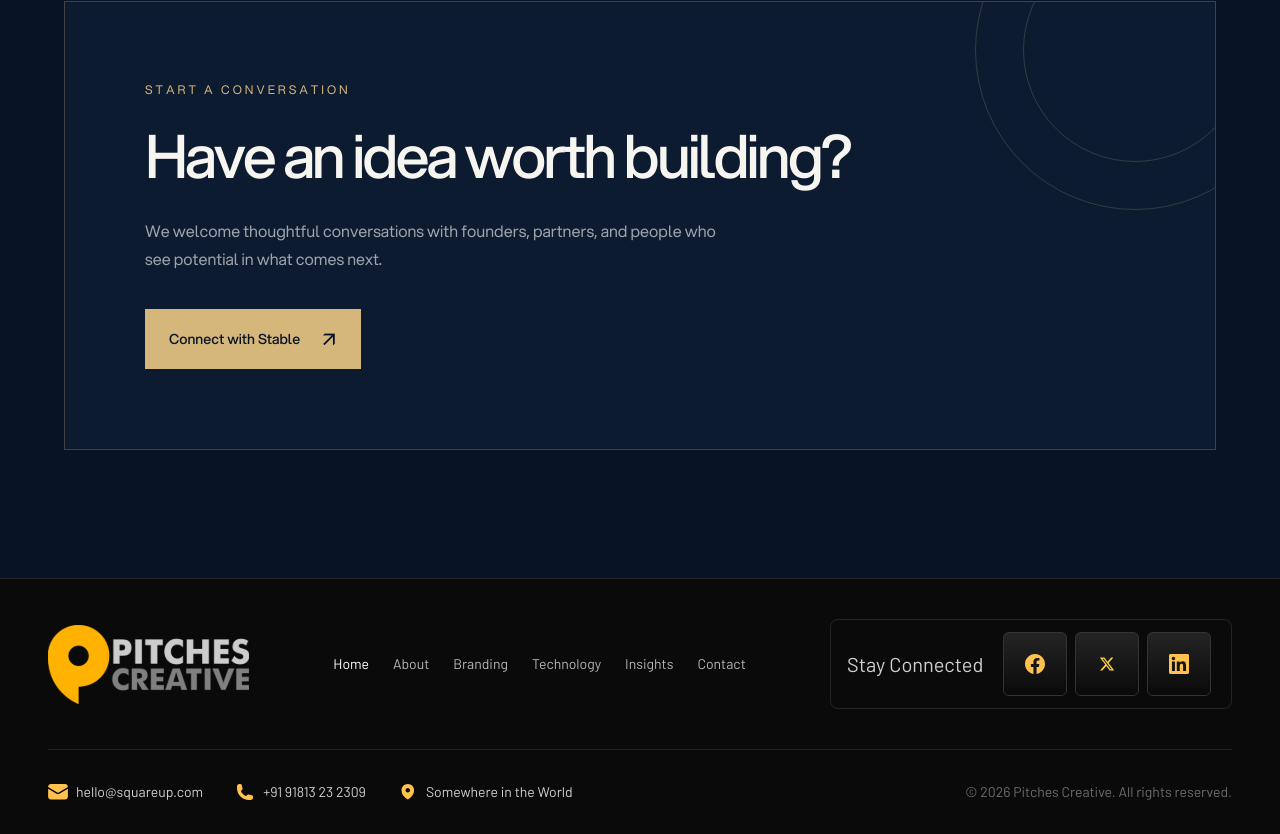
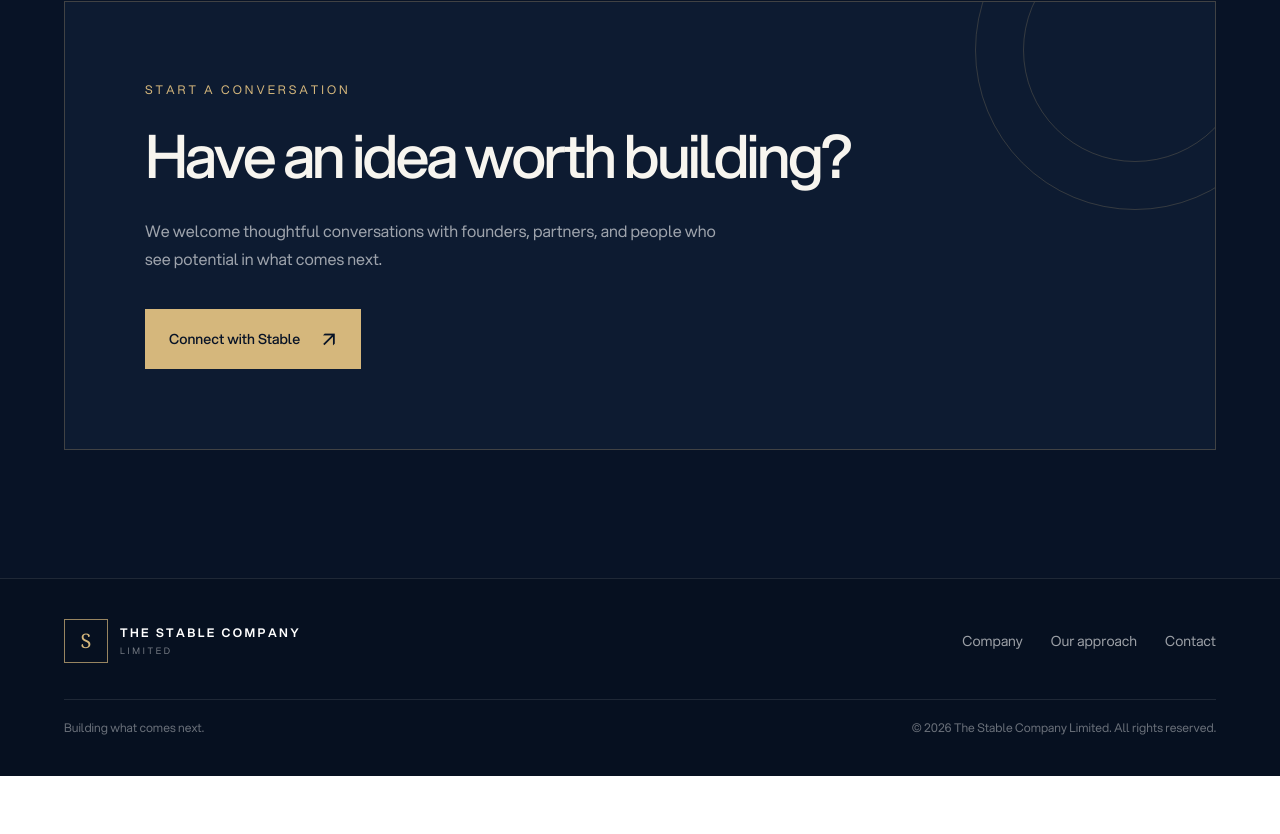
Before and after one commit to lekedev/Pitches-creative, a React (Vite) app in the folder client/: page / in a window 1280 px wide. Shown: the part 2748-3582 px from the top of the page. After the commit the page ends 3524 px from the top, so only its background shows below. Built offline with nearby package versions, Linux system fonts and the light colour scheme; no server answers.

Commit message:
Rebrand footer for Stable Company

```diff
--- a/client/src/components/Footer/Footer.tsx
+++ b/client/src/components/Footer/Footer.tsx
@@ -1,141 +1,27 @@
-import { NavLink } from "react-router-dom";
-
-const footerLinks = [
-  { label: "Home", path: "/" },
-  { label: "About", path: "/about" },
-  { label: "Branding", path: "/branding" },
-  { label: "Technology", path: "/technology" },
-  // { label: "Testimonials", path: "/testimonials" },
-  { label: "Insights", path: "/insights" },
-  { label: "Contact", path: "/contact" },
-];
-
-const socials = [
-  { label: "Facebook", href: "https://facebook.com", icon: "/icon/facebook.svg" },
-  { label: "Twitter", href: "https://x.com", icon: "/icon/x.svg" },
-  { label: "LinkedIn", href: "https://linkedin.com", icon: "/icon/linkedin.svg" },
-];
+import { Link } from "react-router-dom";
 
 function Footer() {
   return (
-    <footer className="relative z-10 border-t border-white/10 font-[barlow-regular] bg-[#0a0a0a] px-5 pt-10 lg:px-12">
-      {/* Top row: logo, nav, social */}
-      <div className="flex flex-col gap-8 pb-10 lg:flex-row lg:items-center lg:justify-between lg:gap-6">
-
-        {/* Logo */}
-        <NavLink to="/" className="flex items-center gap-2 no-underline transition-all duration-200 hover:scale-[1.03] active:scale-95">
-          <img
-            src="/icon/PitchesCreativeLogoBlack1.svg"
-            alt="Pitches Creative Logo"
-            className="h-[79px] w-[201px] flex-shrink-0 object-contain"
-          />
-
-
-
-        </NavLink>
-
-
-        {/* Navigation */}
-        <nav className="flex flex-wrap items-center gap-x-6 gap-y-2">
-          {footerLinks.map((link) => (
-            <NavLink
-              key={link.path}
-              to={link.path}
-              end={link.path === "/"}
-              className={({ isActive }) =>
-                `text-sm no-underline transition-all hover:scale-[1.03] active:scale-95 ${
-                  isActive
-                    ? "text-white"
-                    : "text-white/70 hover:text-white"
-                }`
-              }
-            >
-              {link.label}
-            </NavLink>
-          ))}
-        </nav>
-
-
-        {/* Social */}
-        <div className="flex w-full flex-wrap items-center gap-5 rounded-lg border border-white/10 px-4 py-3 sm:w-auto sm:min-w-[402px]">
-          <span className="text-xl  text-white/80">
-            Stay Connected
-          </span>
-
-          <div className="flex items-center gap-2">
-              {socials.map((social) => (
-                <a
-                  key={social.label}
-                  href={social.href}
-                  target="_blank"
-                  rel="noopener noreferrer"
-                  aria-label={social.label}
-                  className="
-                      flex h-[64px] w-[64px] items-center justify-center
-                      rounded-md
-                      border border-[#343434]
-                      bg-[linear-gradient(180deg,#242424_0%,rgba(36,36,36,0)_100%)]
-                      transition-all duration-300
-                      hover:scale-[1.03] active:scale-95
-                      hover:bg-[linear-gradient(180deg,#2B2B2B_0%,rgba(43,43,43,0)_100%)]"
-
-                >
-                  <img
-                    src={social.icon}
-                    alt={social.label}
-                    className="h-5 w-5 object-contain"
-                  />
-                </a>
-            ))}
-          </div>
+    <footer className="border-t border-white/10 bg-[#061020] px-5 py-10 text-[#f7f5ef] sm:px-8 lg:px-16">
+      <div className="mx-auto flex max-w-[1440px] flex-col gap-9">
+        <div className="flex flex-col justify-between gap-8 md:flex-row md:items-center">
+          <Link to="/" className="flex w-fit items-center gap-3 text-white no-underline">
+            <span aria-hidden="true" className="flex h-11 w-11 items-center justify-center border border-[#d5b77c]/70 font-serif text-xl text-[#d5b77c]">S</span>
+            <span className="flex flex-col leading-tight">
+              <span className="text-xs font-semibold uppercase tracking-[0.2em]">The Stable Company</span>
+              <span className="mt-1 text-[9px] uppercase tracking-[0.3em] text-white/45">Limited</span>
+            </span>
+          </Link>
+          <nav aria-label="Footer navigation" className="flex flex-wrap gap-x-7 gap-y-3">
+            <Link to="/about" className="text-sm text-white/60 no-underline hover:text-white">Company</Link>
+            <a href="/#ventures" className="text-sm text-white/60 no-underline hover:text-white">Our approach</a>
+            <Link to="/contact" className="text-sm text-white/60 no-underline hover:text-white">Contact</Link>
+          </nav>
         </div>
-      </div>
-
-
-      {/* Bottom row */}
-      <div className="flex flex-col gap-6 border-t border-white/10 py-8 lg:flex-row lg:items-center lg:justify-between">
-
-        {/* Contact */}
-        <div className="flex flex-wrap items-center gap-x-8 gap-y-3">
-            <a
-              href="mailto:hello@squareup.com"
-              className="flex items-center gap-2 text-sm text-white/80 no-underline transition-all hover:scale-[1.03] active:scale-95 hover:text-white"
-            >
-              <img
-                src="/icon/mail.svg"
-                alt=""
-                className="h-4 w-5"
-              />
-              hello@squareup.com
-            </a>
-
-            <a
-              href="tel:+919181323209"
-              className="flex items-center gap-2 text-sm text-white/80 no-underline transition-all hover:scale-[1.03] active:scale-95 hover:text-white"
-            >
-              <img
-                src="/icon/phone.svg"
-                alt=""
-                className="h-4 w-5"
-              />
-              +91 91813 23 2309
-            </a>
-
-            <span className="flex items-center gap-2 text-sm text-white/80">
-              <img
-                src="/icon/location.svg"
-                alt=""
-                className="h-4 w-5"
-              />
-              Somewhere in the World
-            </span>
-          </div>
-
-
-        <p className="text-sm text-white/40">
-          © 2026 Pitches Creative. All rights reserved.
-        </p>
-
+        <div className="flex flex-col justify-between gap-3 border-t border-white/10 pt-5 text-xs text-white/40 sm:flex-row sm:items-center">
+          <p>Building what comes next.</p>
+          <p>© {new Date().getFullYear()} The Stable Company Limited. All rights reserved.</p>
+        </div>
       </div>
     </footer>
   );
```
